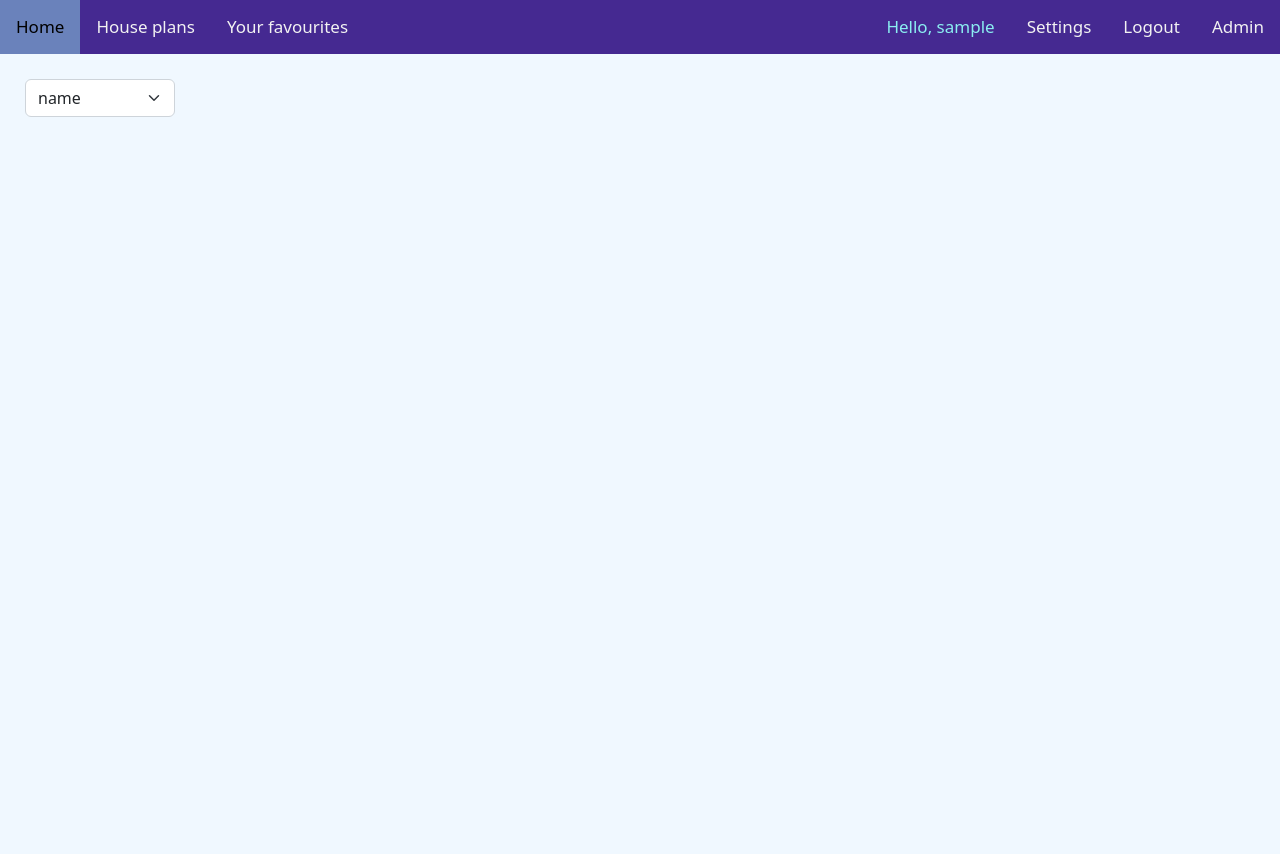
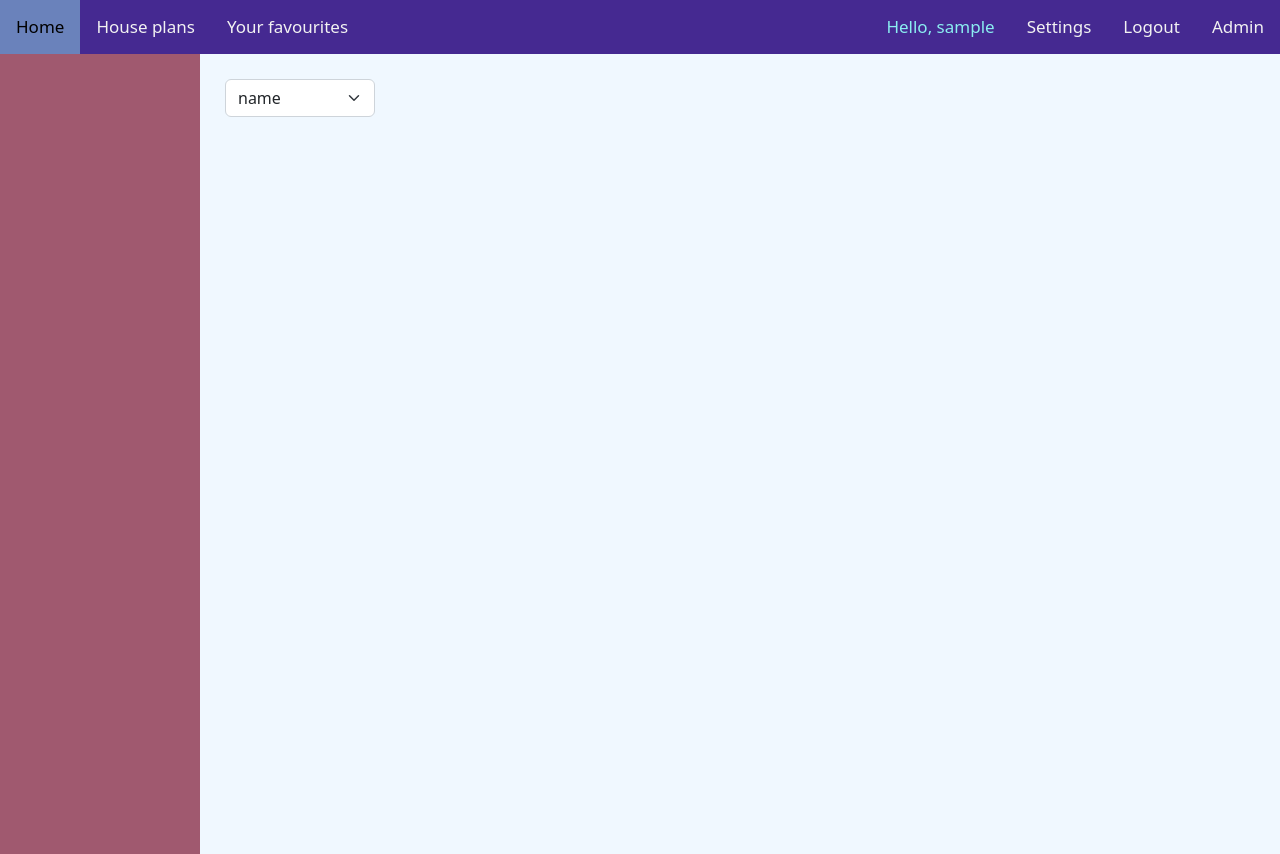
Before and after one commit to Salonce/constructionWebsite, a Django app: page /housePlanBrowser/ in a window 1280 px wide. Before the commit the page ends 117 px from the top, so only its background shows below. Run offline with Django 4.2, Linux system fonts and the light colour scheme; the visitor is signed in with stand-in values (Sample User, id 1); data that the repository does not hold is empty.

Commit message:
side navbar st

```diff
--- a/construction/templates/base.html
+++ b/construction/templates/base.html
@@ -36,6 +36,7 @@
     {% endif %}
 </div>
 
+
 {% block body %}
 
 
--- a/construction/templates/housePlan.html
+++ b/construction/templates/housePlan.html
@@ -6,9 +6,9 @@
 
 <div id="flexWindow">
 <br><img id="house-photo" src="{{housePlan.picture.url}}" alt="house">
-<h1>{{ housePlan.name }}</h1>
+<div id="houseName">{{ housePlan.name }}</div>
+<table id="houseTable">
 
-<table id="houseTable">
 <tr>
 <th>total area</td>
 <th>price</td>
@@ -20,8 +20,10 @@
 <td>{{ housePlan.price }}$</td>
 <td>{{ housePlan.rooms }}</td>
 </tr>
+
 </table>
 <table id="houseTable">
+
 <tr>
 <th>floors</td>
 <th>additions</td>
--- a/construction/templates/housePlanBrowser.html
+++ b/construction/templates/housePlanBrowser.html
@@ -2,7 +2,12 @@
 {% block title %}House plans{% endblock %}
 {% block body %}
 
+<div class="containerNavMain">
+    <div class="leftnav">
 
+    </div>
+
+    <div class="main">
         <div id="flexWindow">
         </div>
 
@@ -39,5 +44,6 @@
             </div>
             {% endfor %}
         </div>
-
+    </div>
+</div>
 {% endblock %}
--- a/static/css/housePlanPage.css
+++ b/static/css/housePlanPage.css
@@ -1,3 +1,7 @@
+#houseName{
+  font-size: 25px;
+}
+
 #houseTable th{
   font-weight: 100;
   font-size: 16px;
@@ -22,7 +26,6 @@
 #house-photo{
   width:300px;
   height:300px;
-
   object-fit:scale-down;
 }
 
--- a/static/css/housePlansBrowser.css
+++ b/static/css/housePlansBrowser.css
@@ -90,17 +90,21 @@ a.fav-activated{
     background-color: rgb(114, 190, 104);
 }
 
-/*
-
-#housePlansArray #oneHouseBlock .house-item{
-    margin: 1px;
-    font-size: 20px;
-    color: rgb(0, 88, 47);
+.containerNavMain{
+    display: table;
+    width: 100%;
 }
 
-#nameTitle{
-    margin: 3px;
-    font-size: 24px;
-    color: rgb(0, 88, 47);
+.leftnav{
+    position: sticky;
+    display: table-cell;
+    background-color: rgb(160, 89, 111);
+    width: 200px;
+    height: 800px;
 }
-*/
+
+.main{
+    display: table-cell;
+    background-color: aliceblue;
+    height: 100%;
+}
```
Lines whose indentation alone changed are shown as unchanged.
